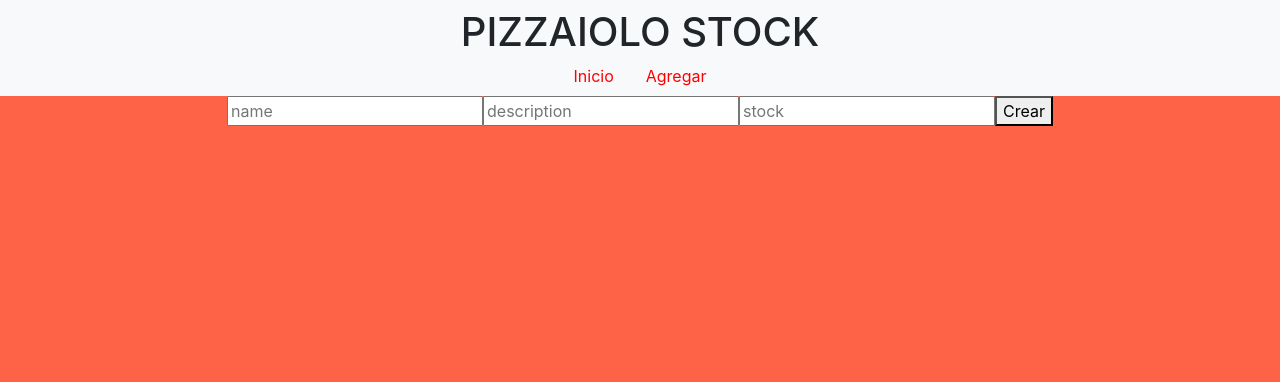
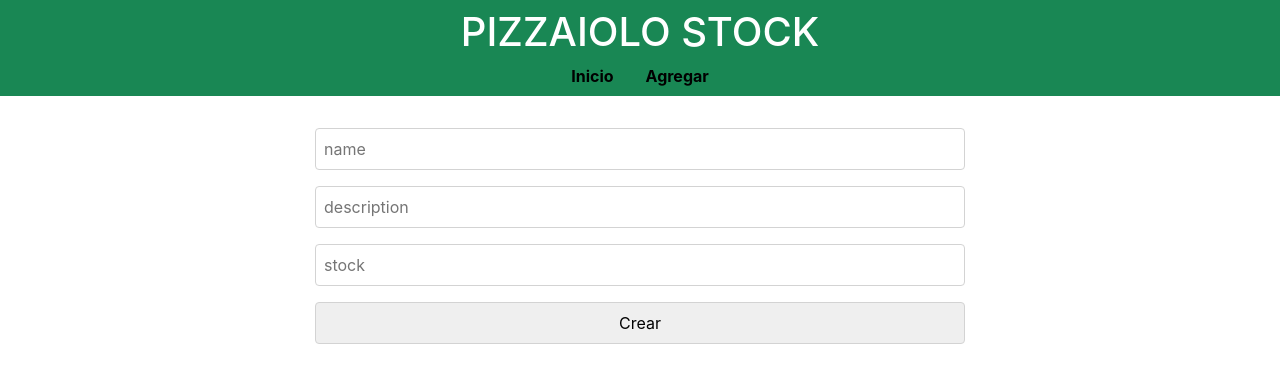
Before and after one commit to maxidefilippis/pizzaiolo-crud, a React (Create React App) app: page /add in a window 1280 px wide. Shown: the top 382 px of the page. Built offline with nearby package versions, Linux system fonts and the light colour scheme.

Commit message:
[AMEND] Improve Home styles

```diff
--- a/src/components/Add/index.js
+++ b/src/components/Add/index.js
@@ -24,7 +24,7 @@ export default function Formulario() {
   };
 
   return (
-    <form className="add" onSubmit={registrar} method="POST">
+    <form className="form" onSubmit={registrar} method="POST">
       <input
         type="text"
         name="name"
--- a/src/components/List/list.scss
+++ b/src/components/List/list.scss
@@ -4,17 +4,10 @@
   height: 75vh;
   width: 90%;
   margin: 0 auto;
-  border: 1px solid grey;
+  border: 1px solid white;
   border-radius: 10px;
   margin-top: 1rem;
-  background-color: lightgray;
-  &__element {
-    display: flex;
-    justify-content: space-between;
-    background-color: red;
-    margin: 0.5rem 1rem;
-    max-width: 100%;
-  }
+  background-color: tomato;
   table,
   td,
   th {
--- a/src/layout/index.js
+++ b/src/layout/index.js
@@ -6,8 +6,8 @@ import "./index.scss";
 export default function Layout({ children }) {
   return (
     <div className="layout">
-      <nav className="layout__navbar navbar navbar-expand-lg navbar-light bg-light px-5">
-        <h1>PIZZAIOLO STOCK</h1>
+      <nav className="layout__navbar navbar navbar-expand-lg navbar-light bg-success px-5">
+        <h1 className="text-white">PIZZAIOLO STOCK</h1>
         <div className="layout__links">
           <Link to="/">Inicio</Link>
           <Link to="/add">Agregar</Link>
--- a/src/layout/index.scss
+++ b/src/layout/index.scss
@@ -3,7 +3,7 @@
   flex-direction: column;
   text-align: center;
   min-height: 100vh;
-  background-color: tomato;
+  background-color: white;
   font-family: -apple-system, BlinkMacSystemFont, "Segoe UI", Roboto, Oxygen,
     Ubuntu, Cantarell, "Open Sans", "Helvetica Neue", sans-serif;
   &__navbar {
@@ -13,6 +13,8 @@
   &__links {
     display: flex;
     > a {
+      color: black;
+      font-weight: bold;
       margin: 0 1rem;
     }
   }
```
